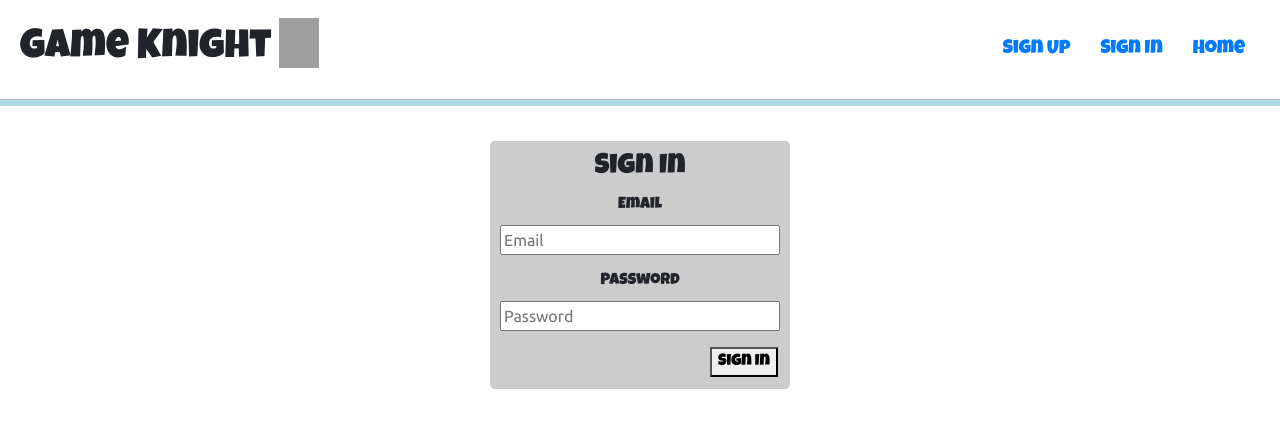
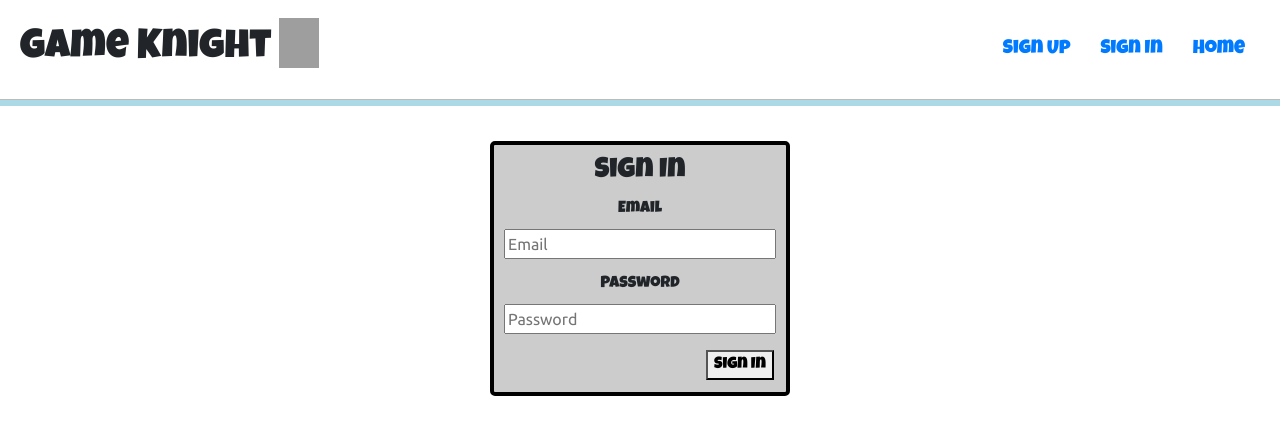
Before and after one commit to NathanFee/game-knight-client, a React app: page /#/sign-in in a window 1280 px wide. Shown: the top 434 px of the page. Built offline with nearby package versions, Linux system fonts and the light colour scheme; grey boxes are pictures that could not be loaded.

Commit message:
Adds stying
- Adjust positioning of alert
- Adds thicker border to PlayerEdit div

```diff
--- a/src/App.scss
+++ b/src/App.scss
@@ -2,6 +2,7 @@ $success: #c7f282;
 $warning: #f1e681;
 $error: #f08181;
 $charcoal: #ccc;
+$pitch-black: #000;
 
 main {
   align-items: center;
@@ -18,6 +19,7 @@ main {
 
 .auth-form {
   background-color: $charcoal;
+  border: 4px solid $pitch-black;
   border-radius: 5px;
   display: flex;
   flex-direction: column;
--- a/src/Routes/PlayerEdit.scss
+++ b/src/Routes/PlayerEdit.scss
@@ -1,7 +1,7 @@
 $success: #c7f282;
 
 .player-edit-div {
-  border: 2px solid $success;
+  border: 4px solid $success;
   border-radius: 5px;
   display: flex;
   flex-direction: column;
--- a/src/css/index.scss
+++ b/src/css/index.scss
@@ -10,6 +10,6 @@ body {
   opacity: .65;
   position: absolute;
   right: 0;
-  top: 30vh;
+  top: 5vh;
   z-index: 100;
 }
```
